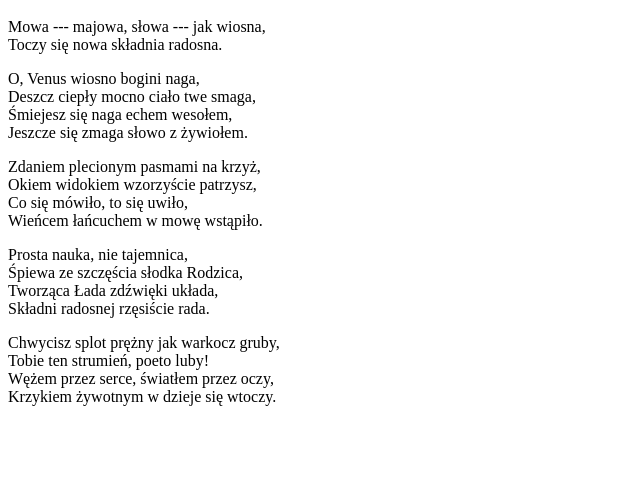
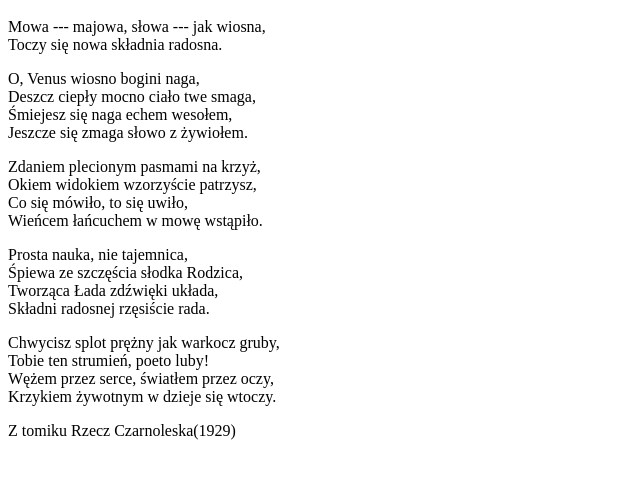
Before and after one commit to KlaudiaZyskowska/learning-git-2, a plain HTML site: page index.html in a window 1280 px wide. Shown: the part 101-580 px from the top of the page, without its empty margins (0-640 px from the left). Drawn offline with Linux system fonts and the light colour scheme; files that its build step writes are made by us from their sources.

Commit message:
Add html for section note

```diff
--- a/index.html
+++ b/index.html
@@ -38,5 +38,8 @@
                 Krzy­kiem ży­wot­nym w dzie­je się wto­czy.
             </p>
         </section>
+        <section class="note">
+            <p>Z tomiku <span>Rzecz Czarnoleska</span>(1929)</p>
+        </section>
     </body>
 </html>
```
